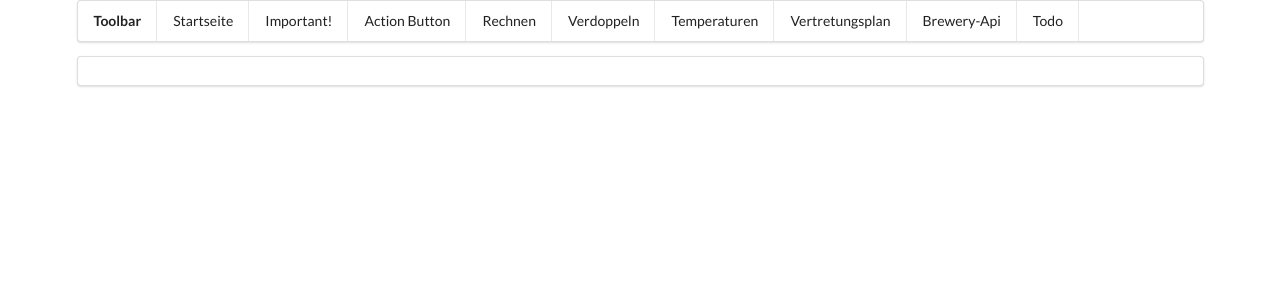
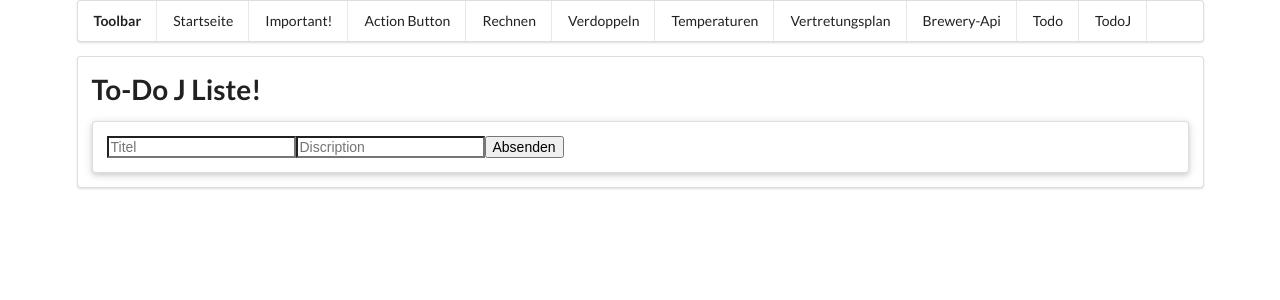
Before and after one commit to marius-krgr/projektkurs_unterricht, a React (Create React App) app: page /todoj in a window 1280 px wide. Shown: the top 300 px of the page. Built offline with nearby package versions, Linux system fonts and the light colour scheme.

Commit message:
Stunde vom 9.11

```diff
--- a/src/App.js
+++ b/src/App.js
@@ -7,6 +7,7 @@ import Temperaturen from './components/Temperaturen.jsx';
 import Vertretungsplan from './components/Vertretungsplan.jsx';
 import BreweryApi from './components/Brewery.jsx';
 import Todo from './components/Todo.jsx';
+import TodoJ from './components/TodoJ.jsx';
 
 
 import { BrowserRouter, Link, Route } from 'react-router-dom';
@@ -30,6 +31,8 @@ function App() {
               <Link to='/vertretungsplan' className="item">Vertretungsplan</Link>
               <Link to='/brewery-api' className="item">Brewery-Api</Link>
               <Link to='/todo' className="item">Todo</Link>
+              <Link to='/todoj' className="item">TodoJ</Link>
+
 
           </div>
 
@@ -77,6 +80,10 @@ function App() {
               <h1>To-Do Liste!</h1>
               <div className="ui raised segment"><Todo/></div>
             </Route>
+            <Route path='/todoj'>
+              <h1>To-Do J Liste!</h1>
+              <div className="ui raised segment"><TodoJ/></div>
+            </Route>
             {/* <div className="ui raised segment">Important Message: Hi there! Oh yeah es funktionuggelt yaaahhhh!!!</div>
             <div className="ui raised segment"><ActionButton /></div>
             <div className="ui raised segment"><Rechnen/></div>
--- a/src/components/Todo.jsx
+++ b/src/components/Todo.jsx
@@ -9,16 +9,18 @@
 // Punkt umbenennen
 import { useState } from "react";
 import React from 'react';
-function Todo() {
+const Todo = () => {
 
 
     let a = [];
     a.push("Simon");
     const [neu, setNeu] = useState();
+    const [list, seList] = useState(Array());
     // const [listeee, setListe] = useState();
     // const [list, setList] = useState();
 
     // const [y, setY] = useState();
+
 
     const handleChangeNeu = (event) => {
         const temp = event.target.value;
@@ -29,11 +31,19 @@ function Todo() {
         console.log("Ich bin in handleClickLog!");
     }
 
+    const renderItem = () => {
+        return <div>[i]</div>
+    }
 
     const handleList = () => {
         console.log("Ich bin in der Liste!");
-        const list = a.map((e, i) => `${e}`);
-        console.log(list);
+        // const list = a.map((e, i) => `${e}`);
+        // console.log(list);
+        {a.map(i => renderItem(i))}
+        this.setState({
+            todo: this.state["todo"].filter((e) => a !== e),
+        });
+
     }
 
     //<li>{e}</li>
@@ -72,7 +82,7 @@ function Todo() {
 
 
         </React.Fragment>
-        </>)
+    </>)
 }
 
 export default Todo;
--- /dev/null
+++ b/src/components/TodoJ.jsx
@@ -0,0 +1,97 @@
+import React, { Component } from "react";
+
+class TodoJ extends Component {
+  constructor(props) {
+    super(props);
+    this.state = { todo: [], a: "", b: "" };
+  }
+  render() {
+    return (
+      <>
+        {this.renderera()}
+
+        {this.textbutton()}
+      </>
+    );
+  }
+
+  renderera() {
+    return this.state.todo.map((a, i) => {
+      console.log(a);
+
+      return (
+        <div key={i}>
+          <h4>{a.titel}</h4>
+          <p>{a.discription}</p>
+          <button
+            onClick={() => {
+              this.setState({
+                todo: this.state["todo"].filter((e) => a !== e),
+              });
+            }}
+          >
+            Löschen
+          </button>
+          ------------------------------------------------------
+        </div>
+      );
+    });
+  }
+
+  textbutton() {
+    return (
+      <>
+        <input
+          type="Text"
+          placeholder="Titel"
+          value={this.state.b}
+          onChange={(event) =>
+            this.setState((prevstate) => {
+              prevstate["b"] = event.target.value;
+
+              return prevstate;
+            })
+          }
+        />
+
+        <input
+          type="Text"
+          placeholder="Discription"
+          value={this.state.a}
+          onChange={(event) =>
+            this.setState((prevstate) => {
+              prevstate["a"] = event.target.value;
+
+              return prevstate;
+            })
+          }
+        />
+
+        <button
+          onClick={() => {
+            this.setnewTask();
+          }}
+        >
+          Absenden
+        </button>
+      </>
+    );
+  }
+
+  setnewTask() {
+    this.setState((prevstate) => {
+      console.log(prevstate["todo"]);
+
+      prevstate["todo"].push({
+        titel: prevstate["b"],
+        discription: prevstate["a"],
+      });
+
+      prevstate["a"] = "";
+      prevstate["b"] = "";
+      return prevstate;
+    });
+  }
+}
+
+export default TodoJ;
```
